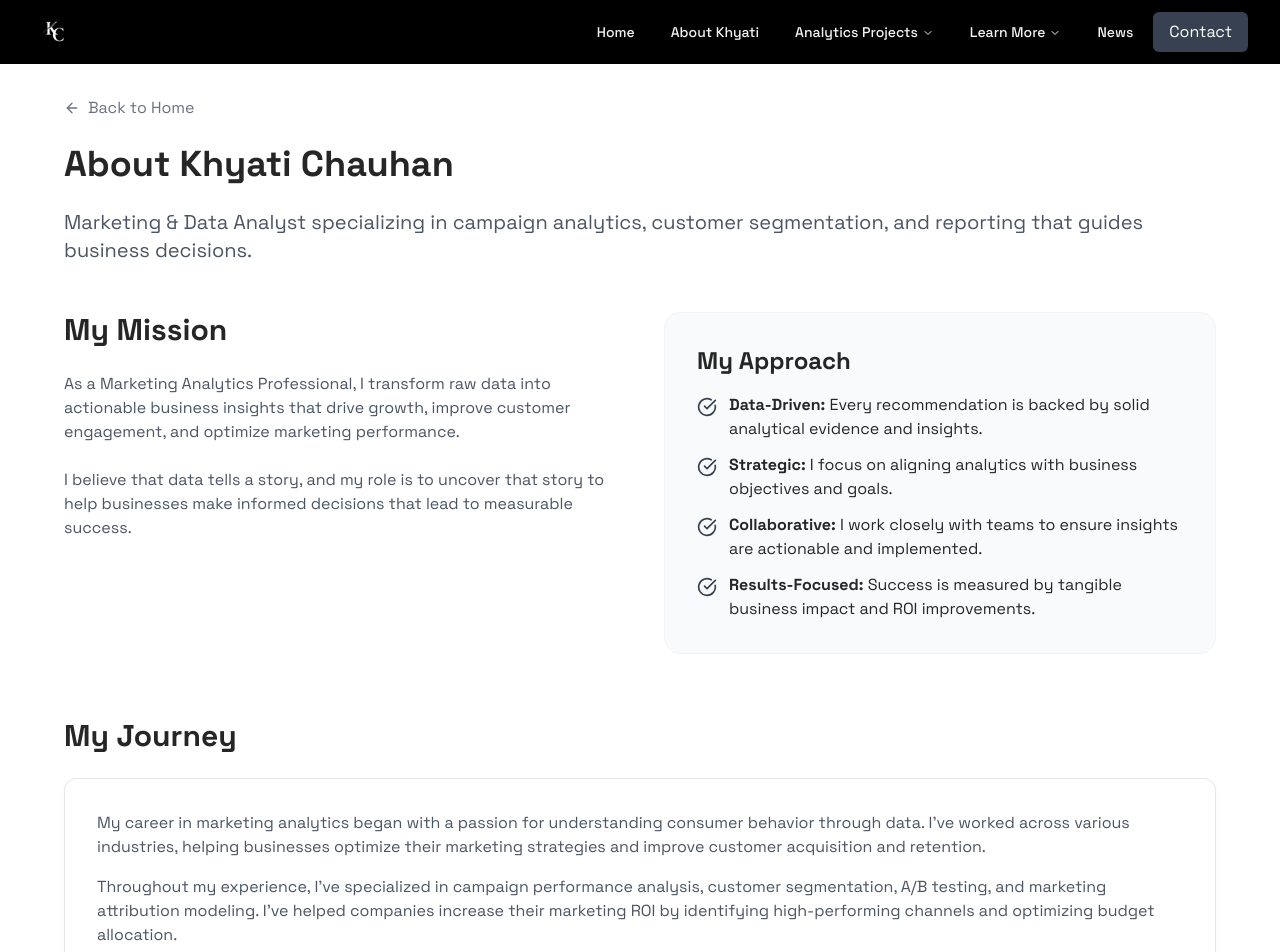
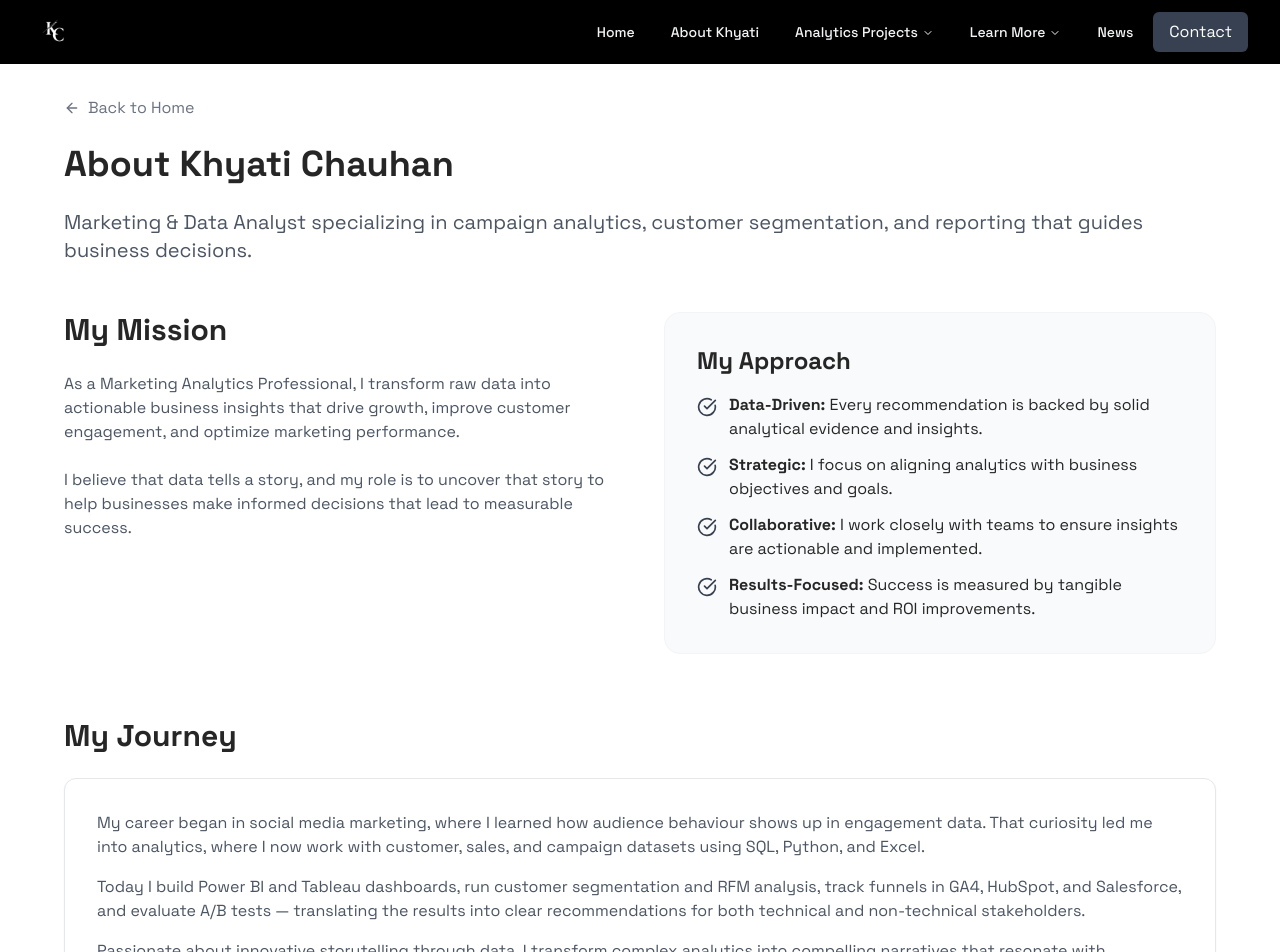
Before and after one commit to chauhankhyati55-dot/chauhansportfolio, a React (Vite) app: page /about in a window 1280 px wide. Shown: the top 952 px of the page. Built offline with nearby package versions, Linux system fonts and the light colour scheme.

Commit message:
Changes
Co-authored-by: chauhankhyati55-dot <227858740+chauhankhyati55-dot@users.noreply.github.com>

```diff
--- a/src/pages/About.tsx
+++ b/src/pages/About.tsx
@@ -97,14 +97,14 @@ const About = () => {
                 <h2 className="text-3xl font-bold mb-6">My Journey</h2>
                 <div className="bg-white rounded-xl border border-gray-200 p-8 shadow-sm">
                   <p className="text-gray-600 mb-4">
-                    My career in marketing analytics began with a passion for understanding consumer behavior through data.
-                    I've worked across various industries, helping businesses optimize their marketing strategies and
-                    improve customer acquisition and retention.
+                    My career began in social media marketing, where I learned how audience behaviour shows up in
+                    engagement data. That curiosity led me into analytics, where I now work with customer, sales, and
+                    campaign datasets using SQL, Python, and Excel.
                   </p>
                   <p className="text-gray-600 mb-4">
-                    Throughout my experience, I've specialized in campaign performance analysis, customer segmentation,
-                    A/B testing, and marketing attribution modeling. I've helped companies increase their marketing ROI
-                    by identifying high-performing channels and optimizing budget allocation.
+                    Today I build Power BI and Tableau dashboards, run customer segmentation and RFM analysis, track
+                    funnels in GA4, HubSpot, and Salesforce, and evaluate A/B tests — translating the results into clear
+                    recommendations for both technical and non-technical stakeholders.
                   </p>
                   <p className="text-gray-600 mb-4">
                     Passionate about innovative storytelling through data, I transform complex analytics into compelling
```
